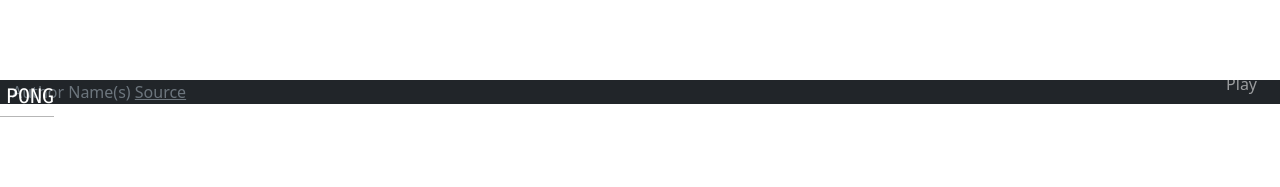
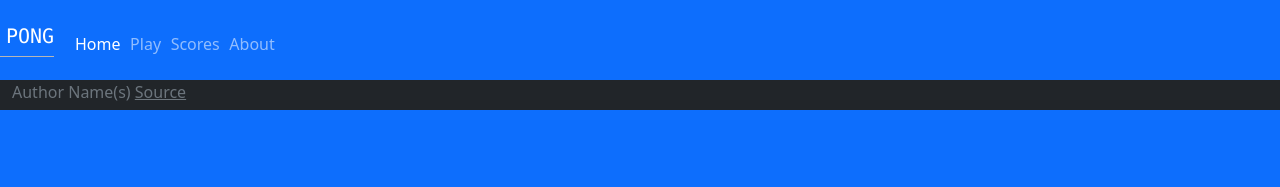
Before and after one commit to rsinema/startup, a plain HTML site: page index.html in a window 1280 px wide. Drawn offline with nearby package versions, Linux system fonts and the light colour scheme.

Commit message:
added menu and footer to main.css

```diff
--- a/index.html
+++ b/index.html
@@ -14,7 +14,7 @@
         />
     </head>
 
-    <body class="bg-indigo text-light">
+    <body class="bg-primary text-light">
         <header class="container-fluid">
             <nav class="navbar fixed-top navbar-dark">
                 <a  class="navbar-brand font-monospace" href="#">PONG</a>
--- a/main.css
+++ b/main.css
@@ -16,6 +16,18 @@ main {
     justify-content: space-around;
 }
 
+footer {
+    flex: 0 30px;
+}
+
+menu {
+    flex: 1;
+    display: flex;
+    /*  overwrite Bootstrap so the menu does not wrap */
+    flex-direction: row !important;
+    list-style: none;
+}
+
 .navbar-brand {
     padding-left: 0.3em;
     border-bottom: solid rgb(182, 182, 182) thin;
```
